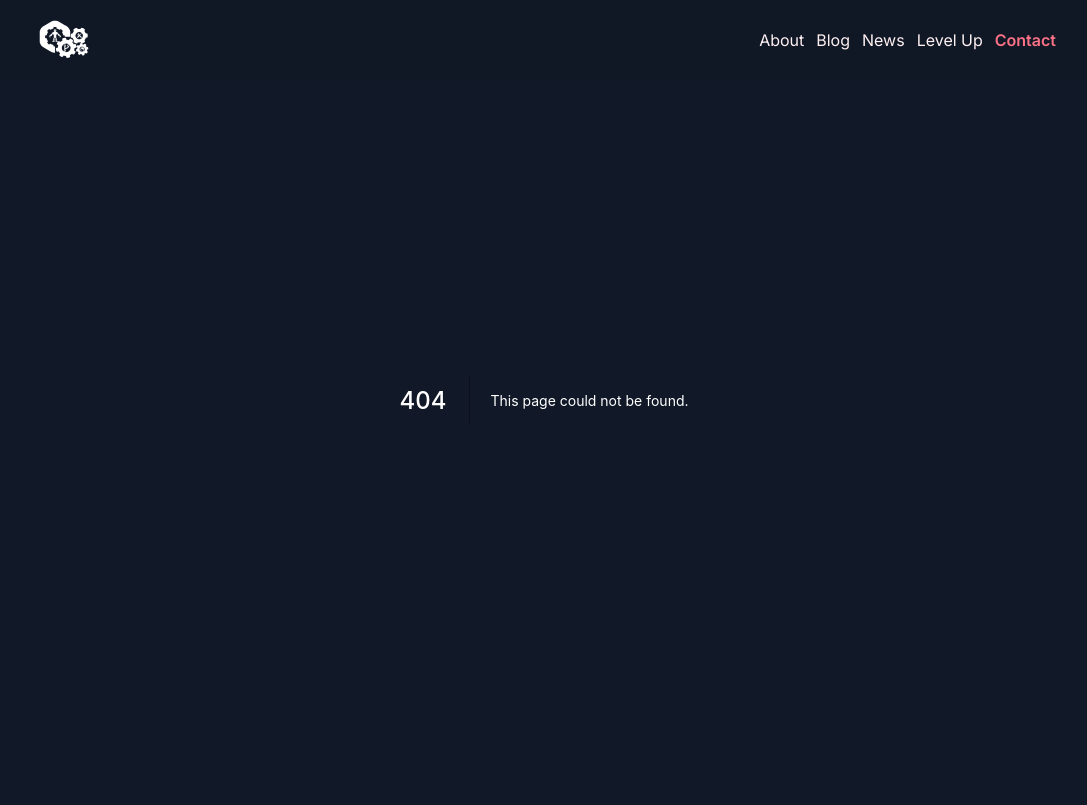
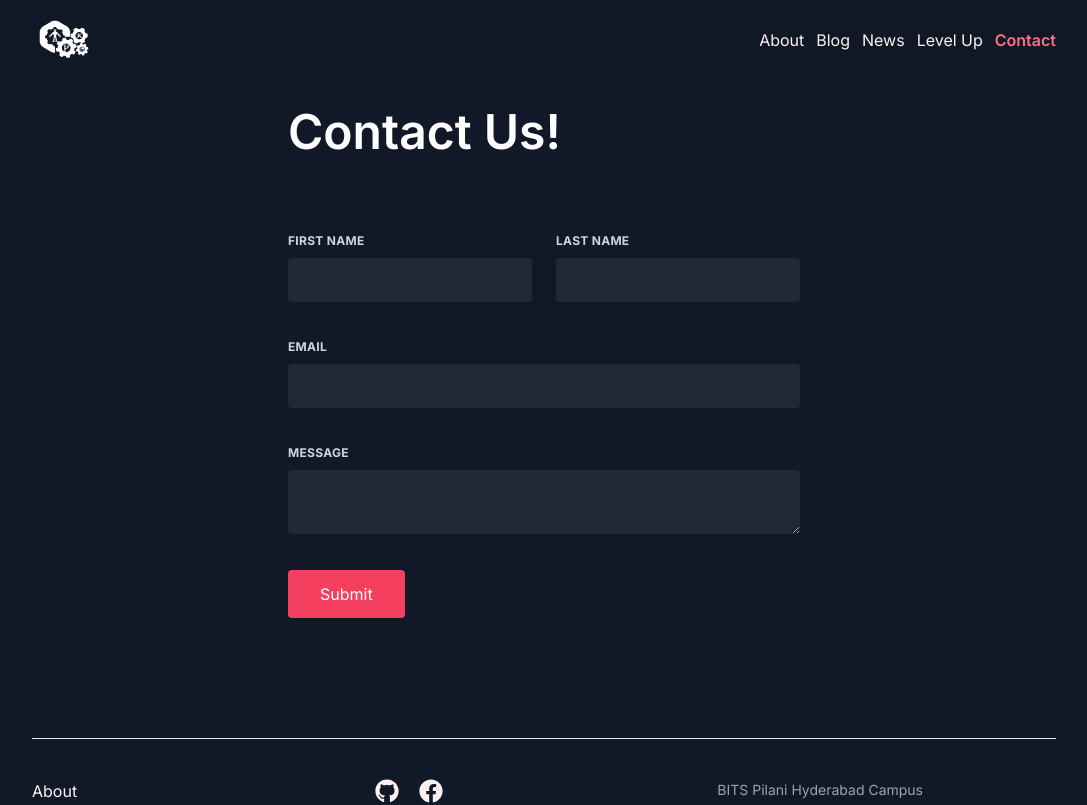
Before and after one commit to arc-bphc/landing, a Next.js app: page /contact in a window 1280 px wide. Before the commit this address had no page. Shown: the top 805 px of the page, without its empty margins (96-1183 px from the left). Built offline with nearby package versions, Linux system fonts and the light colour scheme.

Commit message:
Add Contact Page

```diff
--- a/package.json
+++ b/package.json
@@ -9,11 +9,13 @@
     "lint": "next lint"
   },
   "dependencies": {
+    "axios": "^0.24.0",
     "next": "12.0.8",
     "react": "17.0.2",
     "react-dom": "17.0.2"
   },
   "devDependencies": {
+    "@tailwindcss/forms": "^0.4.0",
     "@tailwindcss/typography": "^0.5.0",
     "autoprefixer": "^10.4.2",
     "classnames": "^2.3.1",
--- /dev/null
+++ b/pages/contact.jsx
@@ -0,0 +1,188 @@
+import { useState } from 'react';
+import Head from 'next/head';
+
+import axios from 'axios';
+
+import Container from 'components/common/Container';
+
+const Contact = () => {
+  const [status, setStatus] = useState({
+    submitted: false,
+    submitting: false,
+    info: { error: false, msg: null }
+  });
+  const [inputs, setInputs] = useState({
+    firstName: '',
+    lastName: '',
+    email: '',
+    message: ''
+  });
+
+  const handleServerResponse = (ok, msg) => {
+    if (ok) {
+      setStatus({
+        submitted: true,
+        submitting: false,
+        info: { error: false, msg: msg }
+      });
+      setInputs({
+        firstName: '',
+        lastName: '',
+        email: '',
+        message: ''
+      });
+    } else {
+      setStatus({
+        info: { error: true, msg: msg }
+      });
+    }
+  };
+
+  const handleOnChange = (e) => {
+    e.persist();
+    setInputs((prev) => ({
+      ...prev,
+      [e.target.id]: e.target.value
+    }));
+    setStatus({
+      submitted: false,
+      submitting: false,
+      info: { error: false, msg: null }
+    });
+  };
+
+  const handleOnSubmit = (e) => {
+    e.preventDefault();
+    setStatus((prevStatus) => ({ ...prevStatus, submitting: true }));
+    axios({
+      method: 'POST',
+      url: `https://formspree.io/f/mwkyvlqy`, // Not at all secure. But who are we? The fucking CIA?
+      data: inputs
+    })
+      .then((response) => {
+        handleServerResponse(
+          true,
+          'Thank you, your message has been submitted.'
+        );
+      })
+      .catch((error) => {
+        handleServerResponse(false, error.response.data.error);
+      });
+  };
+
+  return (
+    <>
+      <Head>
+        <title>Contact || The Automation and Robotics Club</title>
+
+        <meta charSet='utf-8' />
+        <meta name='viewport' content='width=device-width, initial-scale=1.0' />
+      </Head>
+      <Container>
+        <div className='mt-24 max-w-lg mx-auto'>
+          <h1 className='text-5xl font-semibold'>Contact Us!</h1>
+
+          <form className='w-full mt-16' onSubmit={handleOnSubmit}>
+            <div className='flex flex-wrap -mx-3 mb-6'>
+              <div className='w-full md:w-1/2 px-3 mb-6 md:mb-0'>
+                <label
+                  className='block uppercase tracking-wide text-gray-300 text-xs font-bold mb-2'
+                  htmlFor='firstName'
+                >
+                  First Name
+                </label>
+                <input
+                  className='appearance-none block w-full bg-gray-800 text-gray-200 border-none rounded py-3 px-4 mb-3 leading-tight focus:outline-none'
+                  id='firstName'
+                  type='text'
+                  onChange={handleOnChange}
+                  required
+                  value={inputs.firstName}
+                />
+                {/* <p className=' italic'>
+                  Please fill out this field.
+                </p> */}
+              </div>
+              <div className='w-full md:w-1/2 px-3'>
+                <label
+                  className='block uppercase tracking-wide text-gray-300 text-xs font-bold mb-2'
+                  htmlFor='lastName'
+                >
+                  Last Name
+                </label>
+                <input
+                  className='appearance-none block w-full bg-gray-800 text-gray-200 border-none rounded py-3 px-4 mb-3 leading-tight focus:outline-none'
+                  id='lastName'
+                  type='text'
+                  onChange={handleOnChange}
+                  required
+                  value={inputs.lastName}
+                />
+              </div>
+            </div>
+            <div className='flex flex-wrap -mx-3 mb-6'>
+              <div className='w-full px-3'>
+                <label
+                  className='block uppercase tracking-wide text-gray-300 text-xs font-bold mb-2'
+                  htmlFor='email'
+                >
+                  Email
+                </label>
+                <input
+                  className='appearance-none block w-full bg-gray-800 text-gray-200 border-none rounded py-3 px-4 mb-3 leading-tight focus:outline-none'
+                  id='email'
+                  type='email'
+                  name='_replyto'
+                  onChange={handleOnChange}
+                  required
+                  value={inputs.email}
+                />
+              </div>
+            </div>
+            <div className='flex flex-wrap -mx-3 mb-6'>
+              <div className='w-full px-3'>
+                <label
+                  className='block uppercase tracking-wide text-gray-300 text-xs font-bold mb-2'
+                  htmlFor='message'
+                >
+                  Message
+                </label>
+                <textarea
+                  className='appearance-none block w-full bg-gray-800 text-gray-200 border-none rounded py-3 px-4 mb-3 leading-tight focus:outline-none'
+                  id='message'
+                  name='message'
+                  onChange={handleOnChange}
+                  required
+                  value={inputs.message}
+                />
+              </div>
+            </div>
+            <div className='flex flex-wrap mb-6'>
+              <button
+                className='bg-rose-500 py-3 px-8 rounded hover:bg-rose-600 transition-colors'
+                type='submit'
+                disabled={status.submitting}
+              >
+                {!status.submitting
+                  ? !status.submitted
+                    ? 'Submit'
+                    : 'Submitted'
+                  : 'Submitting...'}
+              </button>
+            </div>
+          </form>
+          {status.info.error && (
+            <div className='text-rose-500 text-sm'>
+              Error: {status.info.msg}
+            </div>
+          )}
+          {!status.info.error && status.info.msg && (
+            <div className='text-gray-300 text-sm'>{status.info.msg}</div>
+          )}
+        </div>
+      </Container>
+    </>
+  );
+};
+
+export default Contact;
--- a/tailwind.config.js
+++ b/tailwind.config.js
@@ -58,5 +58,5 @@ module.exports = {
       }
     }
   },
-  plugins: [require('@tailwindcss/typography')]
+  plugins: [require('@tailwindcss/typography'), require('@tailwindcss/forms')]
 };
```
Also changed, not shown: 1 other file (tests, documents, lock files or other folders).
